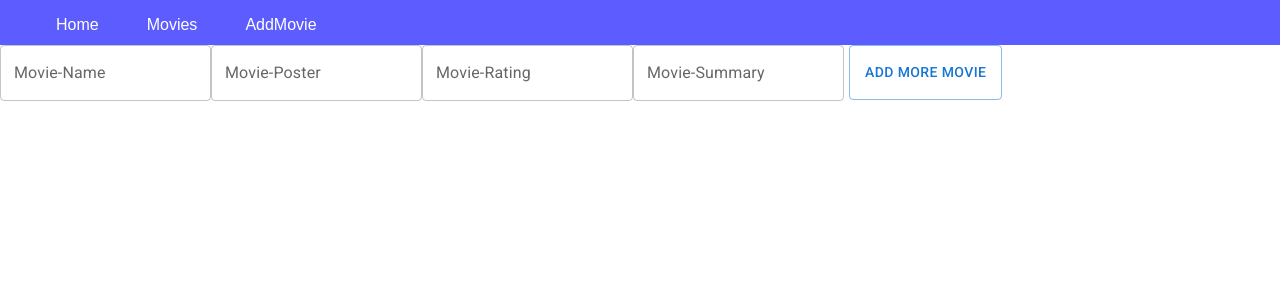
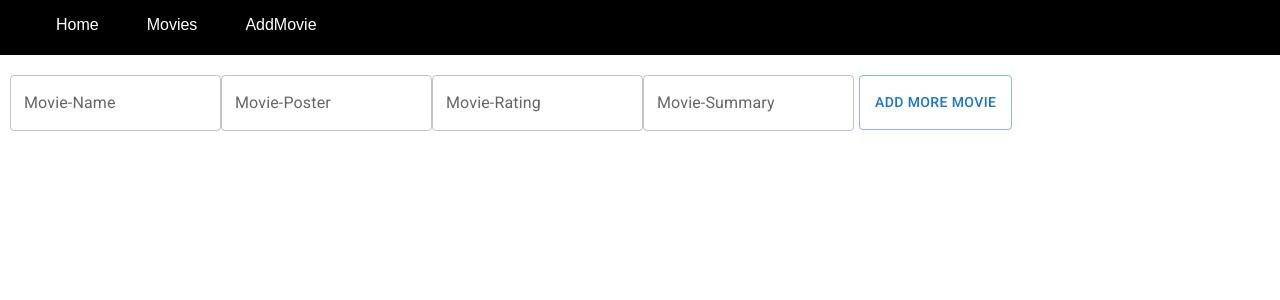
Before and after one commit to Jacobj10-oss/movie-app-task, a React (Vite) app: page /movies/add in a window 1280 px wide. Shown: the top 300 px of the page. Built offline with nearby package versions, Linux system fonts and the light colour scheme; some icons are missing.

Commit message:
added colors on nav bar

```diff
--- a/package.json
+++ b/package.json
@@ -14,9 +14,11 @@
     "@emotion/styled": "^11.14.1",
     "@mui/icons-material": "^7.3.7",
     "@mui/material": "^7.3.7",
+    "formik": "^2.4.9",
     "react": "^19.2.0",
     "react-dom": "^19.2.0",
-    "react-router": "^7.13.0"
+    "react-router": "^7.13.0",
+    "yup": "^1.7.1"
   },
   "devDependencies": {
     "@eslint/js": "^9.39.1",
--- a/src/index.css
+++ b/src/index.css
@@ -4,8 +4,8 @@ body{
 }
 
 .nav-bar{
-    background-color: rgb(92, 92, 255);
-    height: 45px;
+    background-color: rgb(0, 0, 0);
+    height: 55px;
 }
 
 .nav-bar ul{
@@ -37,6 +37,7 @@ body{
 
 
 .movies-container{
+    margin-top: 20px;
     width: 19rem;
     /* border: 1px solid gray; */
     font-family: sans-serif;
@@ -120,3 +121,12 @@ body{
     opacity: 1;
     transition: 0.5s;
 }
+
+.movie-add-container{
+    margin-top: 20px;
+    padding-left: 10PX;
+}
+
+.add-more-movies-button{
+    margin-top: 20PX;
+}
```
Also changed, not shown: 1 other file (tests, documents, lock files or other folders).
